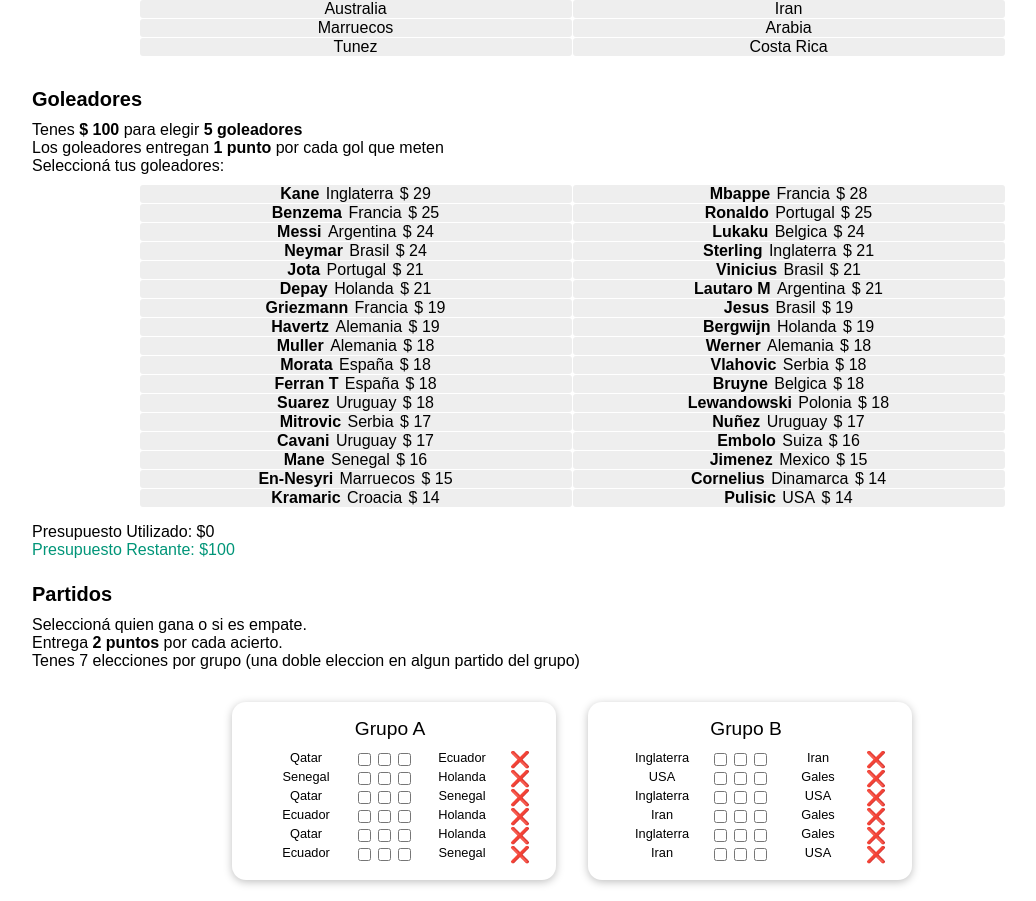
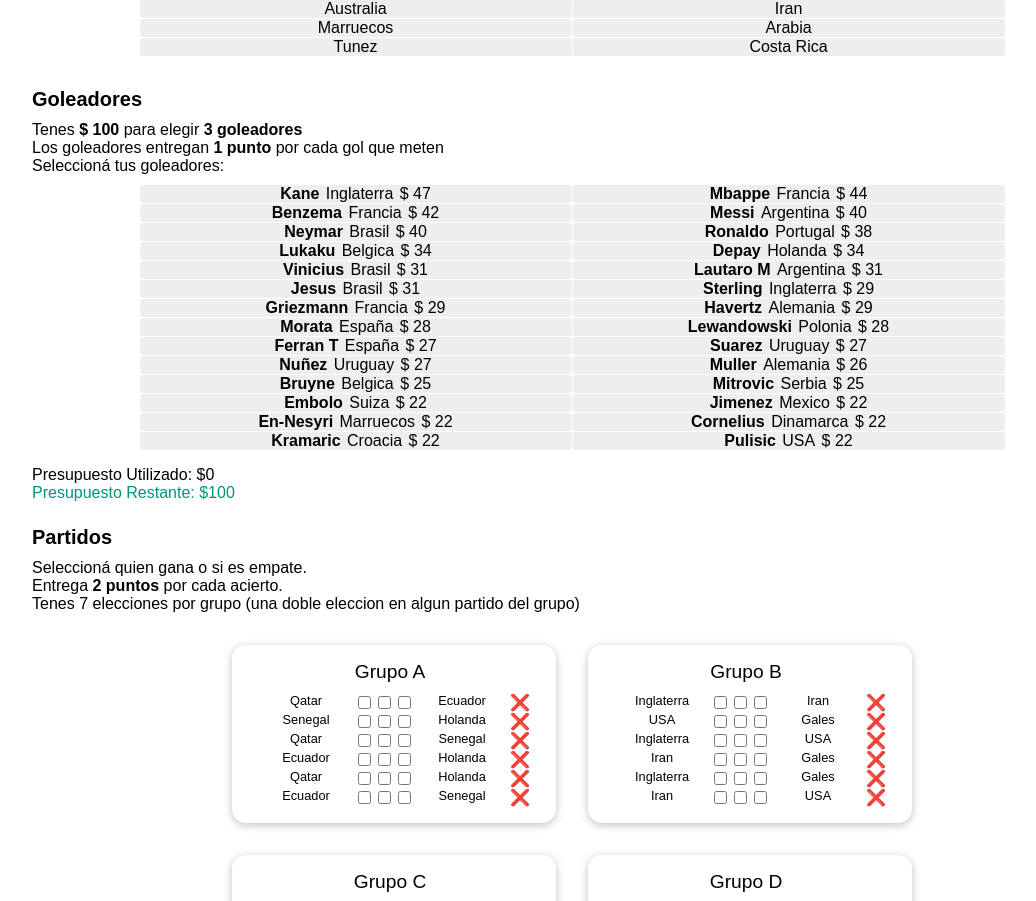
Before and after one commit to ortiztato/ProdeReact, a React (Create React App) app: page /form in a window 1280 px wide. Shown: the part 1879-2780 px from the top of the page, without its empty margins (68-1104 px from the left). Built offline with nearby package versions, Linux system fonts and the light colour scheme.

Commit message:
cambio de inputs y db

```diff
--- a/src/components/Goleadores/Goleadores.js
+++ b/src/components/Goleadores/Goleadores.js
@@ -12,183 +12,168 @@ const Goleadores = () => {
             id: 'e1',
             name: 'Kane',
             pais: 'Inglaterra',
-            precio: '29',
+            precio: '47',
         },
         {
             id: 'e2',
             name: 'Mbappe',
             pais: 'Francia',
-            precio: '28',
+            precio: '44',
         },
         {
             id: 'e3',
             name: 'Benzema',
             pais: 'Francia',
-            precio: '25',
+            precio: '42',
+        },
+        {
+            id: 'e5',
+            name: 'Messi',
+            pais: 'Argentina',
+            precio: '40',
+        },
+        {
+            id: 'e7',
+            name: 'Neymar',
+            pais: 'Brasil',
+            precio: '40',
         },
         {
             id: 'e4',
             name: 'Ronaldo',
             pais: 'Portugal',
-            precio: '25',
+            precio: '38',
         },
-        {
-            id: 'e5',
-            name: 'Messi',
-            pais: 'Argentina',
-            precio: '24',
-        },
+
         {
             id: 'e6',
             name: 'Lukaku',
             pais: 'Belgica',
-            precio: '24',
+            precio: '34',
         },
         {
-            id: 'e7',
-            name: 'Neymar',
-            pais: 'Brasil',
-            precio: '24',
-        },
-        {
-            id: 'e8',
-            name: 'Sterling',
-            pais: 'Inglaterra',
-            precio: '21',
-        },
-        {
-            id: 'e9',
-            name: 'Jota',
-            pais: 'Portugal',
-            precio: '21',
+            id: 'e11',
+            name: 'Depay',
+            pais: 'Holanda',
+            precio: '34',
         },
         {
             id: 'e10',
             name: 'Vinicius',
             pais: 'Brasil',
-            precio: '21',
-        }, {
-            id: 'e11',
-            name: 'Depay',
-            pais: 'Holanda',
-            precio: '21',
-        }, {
+            precio: '31',
+        },
+        {
             id: 'e12',
             name: 'Lautaro M',
             pais: 'Argentina',
-            precio: '21',
-        }, {
+            precio: '31',
+        },
+        {
+            id: 'e14',
+            name: 'Jesus',
+            pais: 'Brasil',
+            precio: '31',
+        },
+
+        {
+            id: 'e8',
+            name: 'Sterling',
+            pais: 'Inglaterra',
+            precio: '29',
+        },
+        {
             id: 'e13',
             name: 'Griezmann',
             pais: 'Francia',
-            precio: '19',
-        }, {
-            id: 'e14',
-            name: 'Jesus',
-            pais: 'Brasil',
-            precio: '19',
+            precio: '29',
         }, {
             id: 'e15',
             name: 'Havertz',
             pais: 'Alemania',
-            precio: '19',
-        }, {
-            id: 'e16',
-            name: 'Bergwijn',
-            pais: 'Holanda',
-            precio: '19',
-        }, {
+            precio: '29',
+        },
+        {
+            id: 'e19',
+            name: 'Morata',
+            pais: 'España',
+            precio: '28',
+        },
+        {
+            id: 'e24',
+            name: 'Lewandowski',
+            pais: 'Polonia',
+            precio: '28',
+        },
+        {
+            id: 'e21',
+            name: 'Ferran T',
+            pais: 'España',
+            precio: '27',
+        },
+        {
+            id: 'e23',
+            name: 'Suarez',
+            pais: 'Uruguay',
+            precio: '27',
+        },
+        {
+            id: 'e26',
+            name: 'Nuñez',
+            pais: 'Uruguay',
+            precio: '27',
+        },
+        {
             id: 'e17',
             name: 'Muller',
             pais: 'Alemania',
-            precio: '18',
-        }, {
-            id: 'e18',
-            name: 'Werner',
-            pais: 'Alemania',
-            precio: '18',
-        }, {
-            id: 'e19',
-            name: 'Morata',
-            pais: 'España',
-            precio: '18',
-        }, {
-            id: 'e20',
-            name: 'Vlahovic',
-            pais: 'Serbia',
-            precio: '18',
-        }, {
-            id: 'e21',
-            name: 'Ferran T',
-            pais: 'España',
-            precio: '18',
-        }, {
+            precio: '26',
+        },
+
+        {
             id: 'e22',
             name: 'Bruyne',
             pais: 'Belgica',
-            precio: '18',
-        }, {
-            id: 'e23',
-            name: 'Suarez',
-            pais: 'Uruguay',
-            precio: '18',
-        }, {
-            id: 'e24',
-            name: 'Lewandowski',
-            pais: 'Polonia',
-            precio: '18',
+            precio: '25',
         }, {
             id: 'e25',
             name: 'Mitrovic',
             pais: 'Serbia',
-            precio: '17',
-        }, {
-            id: 'e26',
-            name: 'Nuñez',
-            pais: 'Uruguay',
-            precio: '17',
-        }, {
-            id: 'e27',
-            name: 'Cavani',
-            pais: 'Uruguay',
-            precio: '17',
-        }, {
+            precio: '25',
+        },
+        {
             id: 'e28',
             name: 'Embolo',
             pais: 'Suiza',
-            precio: '16',
-        }, {
-            id: 'e29',
-            name: 'Mane',
-            pais: 'Senegal',
-            precio: '16',
-        }, {
+            precio: '22',
+        },
+        {
             id: 'e30',
             name: 'Jimenez',
             pais: 'Mexico',
-            precio: '15',
+            precio: '22',
         }, {
             id: 'e31',
             name: 'En-Nesyri',
             pais: 'Marruecos',
-            precio: '15',
+            precio: '22',
         }, {
             id: 'e32',
             name: 'Cornelius',
             pais: 'Dinamarca',
-            precio: '14',
+            precio: '22',
         },
         {
             id: 'e33',
             name: 'Kramaric',
             pais: 'Croacia',
-            precio: '14',
+            precio: '22',
         },
         {
             id: 'e34',
             name: 'Pulisic',
             pais: 'USA',
-            precio: '14',
+            precio: '22',
         },
 
     ]
@@ -210,7 +195,7 @@ const Goleadores = () => {
 
 
     const equipoSelectHandler = (equipoSelected, precioEquipo, add) => {
-        if (add && Goleadores.length < 5) {
+        if (add && Goleadores.length < 3) {
             setGoleadores(prevArray => [...prevArray, equipoSelected]);
             setPrecioTotal(PrecioTotal + Number(precioEquipo));
         }
@@ -229,7 +214,7 @@ const Goleadores = () => {
     }
 
     useEffect(() => {
-        if (Goleadores.length === 5) {
+        if (Goleadores.length === 3) {
             setFull(true);
             if (PrecioTotal <= 100) {
                 ctx.goleadores(Goleadores)
@@ -268,7 +253,7 @@ const Goleadores = () => {
     /* const GoleadoresDisplay = Goleadores.map((equipo) => <span>{equipo}</span>); */
 
     let titulogoleadores
-    if (Goleadores.length < 5) {
+    if (Goleadores.length < 3) {
         titulogoleadores = 'resultadoincompletogol'
     } else if (PrecioTotal <= 100) { titulogoleadores = 'resultadocampeongol' } else { titulogoleadores = 'resultadoerrorgol' }
 
@@ -292,7 +277,7 @@ const Goleadores = () => {
 
             <div>
                 <div id="reglascampeon" className="reglas">
-                    Tenes <strong>$ 100 </strong> para elegir <strong>5 goleadores</strong> <br />
+                    Tenes <strong>$ 100 </strong> para elegir <strong>3 goleadores</strong> <br />
                     Los goleadores entregan <strong>1 punto</strong> por cada gol que meten
                     <br />
                     Seleccioná tus goleadores:
--- a/src/components/partidos/Grupo.js
+++ b/src/components/partidos/Grupo.js
@@ -136,7 +136,7 @@ const Grupo = (props) => {
 
     useEffect(() => {
         const prodes = props.prodes
-        console.log(prodes)
+
     }, [props])
 
 
--- a/src/pages/Form.js
+++ b/src/pages/Form.js
@@ -132,8 +132,11 @@ function Form() {
                 <select className='select' onChange={ligaHandler}>
                     <option></option>
                     <option>LigaPrueba</option>
-                    <option>Superleague</option>
+                    <option>Paloma Grosor</option>
                     <option>Halcon</option>
+                    <option>Dotras</option>
+                    <option>Balanz</option>
+                    <option>Calis Bitches</option>
                 </select>
 
                 {ctx.undefinedInputs === 0 /* cambiar esto despues */ ? <button className='bidsubmitbutton' onClick={submitOK}> ENVIAR </button> : <button className='bidsubmitbuttonerror' onClick={submitError}> ENVIAR </button>}
--- a/src/pages/Ligas.js
+++ b/src/pages/Ligas.js
@@ -23,17 +23,23 @@ const Ligas = () => {
 
     console.log('buscando prodes');
 
-    const response = await fetch('https://prueba-food-order-app-default-rtdb.firebaseio.com/prodes.json');
+    // const response = await fetch('https://prueba-food-order-app-default-rtdb.firebaseio.com/prodes.json');
+    const response = await fetch('https://prode-backend-ogd69.ondigitalocean.app/prode');
     const data = await response.json();
 
     if (!response.ok) {
       throw new Error(data.message || 'Could not fetch quotes.');
     }
 
-    prodes = Object.entries(data)
+    // prodes = Object.entries(data)
+    prodes = data.body
+
+    // prodes.map((key) => (
+    //   LigasArr.push(key[1].Liga.trim().toLowerCase())
+    // ));
 
     prodes.map((key) => (
-      LigasArr.push(key[1].Liga.trim().toLowerCase())
+      LigasArr.push(key.Liga.trim().toLowerCase())
     ));
 
     LigasArrSinDuplicate = [...new Set(LigasArr)];
--- a/src/store/inputs-context.js
+++ b/src/store/inputs-context.js
@@ -37,15 +37,26 @@ export const InputsContextProvider = (props) => {
     Nombre: inputNombre,
     Liga: inputLiga,
     Ganador: inputGanador,
+    GanadorPtos: 0,
     Desilusion: inputDesilusion,
+    DesilusionPtos: 0,
     Revelacion: inputRevelacion,
+    RevelacionPtos: 0,
     Lamentable: inputLamentable,
+    LamentablePtos: 0,
     Goleadores: inputGoleadores,
+    GoleadoresPtos: 0,
     Partidos: inputPartidos,
+    PartidosPtos: 0,
     Octavos: inputOctavos,
+    OctavosPtos: 0,
     Cuartos: inputCuartos,
+    CuartosPtos: 0,
     Semis: inputSemis,
+    SemisPtos: 0,
     Final: inputFinal,
+    FinalPtos: 0,
+    TotalPtos: 0,
   }
 
 
@@ -58,7 +69,7 @@ export const InputsContextProvider = (props) => {
       return !value; // the condition for filter. Change this as you need.
     });
 
-    setUndefinedInputs(+filteredUser.length)
+    setUndefinedInputs(+filteredUser.length - 11)
 
 
   }, [globalInput])
@@ -116,8 +127,8 @@ export const InputsContextProvider = (props) => {
 
 
   async function submitFormHandler() {
-    const response = await fetch('https://prueba-food-order-app-default-rtdb.firebaseio.com/prodes.json', {
-      // const response = await fetch('https://prode-backend-ogd69.ondigitalocean.app/prode', {
+    // const response = await fetch('https://prueba-food-order-app-default-rtdb.firebaseio.com/prodes.json', {
+    const response = await fetch('https://prode-backend-ogd69.ondigitalocean.app/prode', {
       method: 'POST',
       body: JSON.stringify(globalInput),
       headers: {
```
Also changed, not shown: src/components/partidos/Partidos.js (+12 -5 lines), src/components/partidos/partido.js (+23 -4 lines), src/pages/Liga.js (+14 -6 lines), src/pages/Usuario.js (+30 -5 lines).
